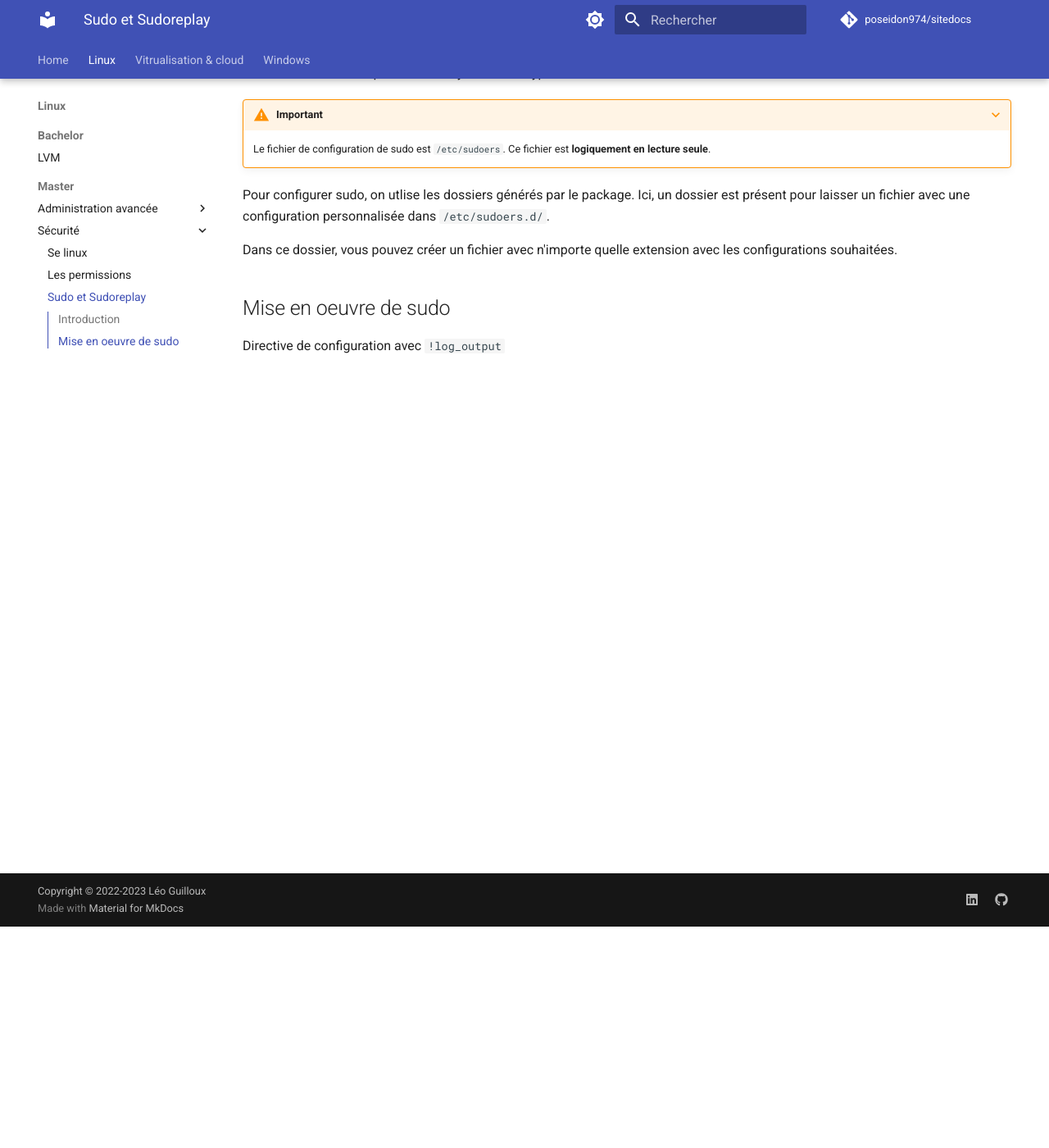
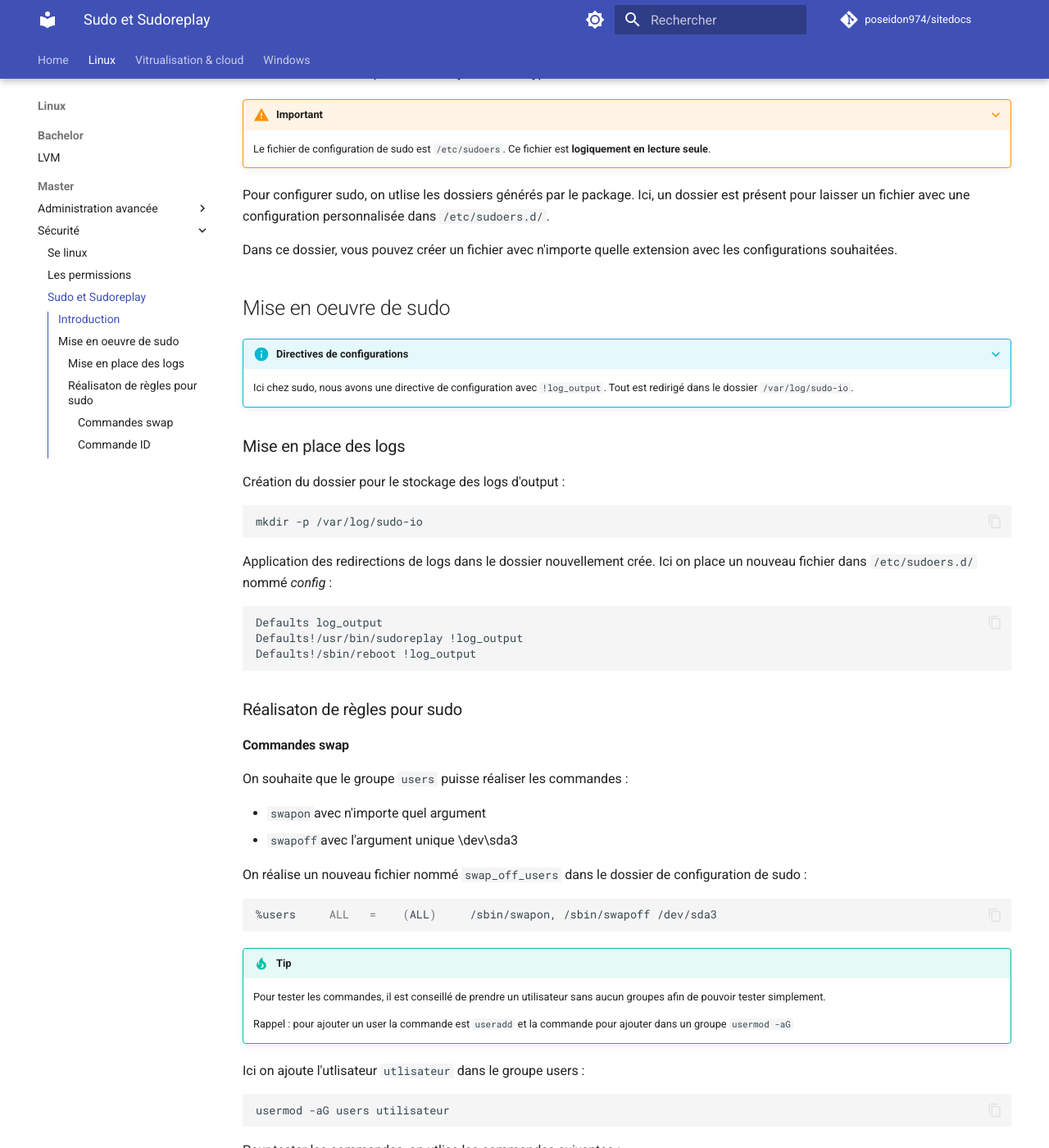
Before and after one commit to poseidon974/sitedocs, an MkDocs documentation site: the page built from docs/Linux/Master/Sécurité/sudo.md, in a window 1280 px wide and 1400 px high, scrolled down 270 px. Shown: the whole window at 82% size. Built offline with MkDocs 1.6.1 and Material for MkDocs 9.7.7, drawn with Linux system fonts in a browser that asks for light colours; comment, search, counter and statistics services are not loaded; the version menu is left out; some of the changed text lies outside the part shown.

Commit message:
update cours 27/01

````diff
--- a/docs/Linux/Master/Sécurité/sudo.md
+++ b/docs/Linux/Master/Sécurité/sudo.md
@@ -19,4 +19,57 @@ Dans ce dossier, vous pouvez créer un fichier avec n'importe quelle extension a
 
 ## Mise en oeuvre de sudo
 
-Directive de configuration avec `!log_output`
+
+???+ info "Directives de configurations"
+    Ici chez sudo, nous avons une directive de configuration avec `!log_output`. Tout est redirigé dans le dossier `/var/log/sudo-io`.
+
+### Mise en place des logs
+
+Création du dossier pour le stockage des logs d'output :
+
+```sh
+mkdir -p /var/log/sudo-io
+```
+
+Application des redirections de logs dans le dossier nouvellement crée. Ici on place un nouveau fichier dans `/etc/sudoers.d/` nommé *config* :
+
+```sh
+Defaults log_output
+Defaults!/usr/bin/sudoreplay !log_output
+Defaults!/sbin/reboot !log_output
+```
+
+### Réalisaton de règles pour sudo
+
+#### Commandes swap
+
+On souhaite que le groupe `users` puisse réaliser les commandes :
+
+- `swapon`avec n'importe quel argument
+- `swapoff`avec l'argument unique \dev\sda3
+
+On réalise un nouveau fichier nommé `swap_off_users` dans le dossier de configuration de sudo :
+
+```sh
+%users     ALL   =    (ALL)     /sbin/swapon, /sbin/swapoff /dev/sda3
+```
+
+
+!!!tip
+    Pour tester les commandes, il est conseillé de prendre un utilisateur sans aucun groupes afin de pouvoir tester simplement.
+
+    Rappel : pour ajouter un user la commande est `useradd` et la commande pour ajouter dans un groupe `usermod -aG`
+
+Ici on ajoute l'utlisateur `utlisateur` dans le groupe users :
+
+```sh
+usermod -aG users utilisateur
+```
+
+Pour tester les commandes, on utlise les commandes suivantes :
+
+```sh linenums="1"
+sudo swapon /dev/sda3
+sudo swapoff /dev/sda3
+```
+#### Commande ID
````
